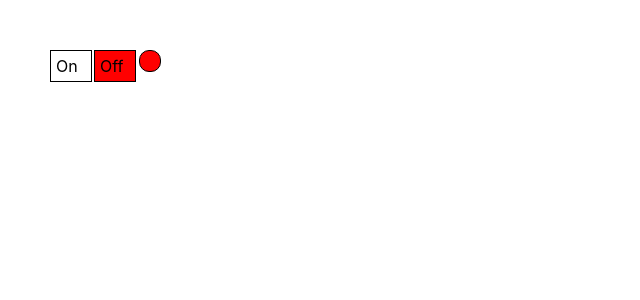
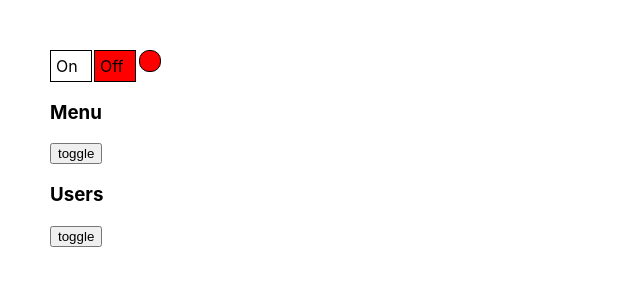
Before and after one commit to VladTomchuk/react_kabzda_19_09_2023, a React (Create React App) app: page / in a window 1280 px wide. Shown: the top 300 px of the page, without its empty margins (0-640 px from the left). Built offline with nearby package versions, Linux system fonts and the light colour scheme.

Commit message:
06.UseState_react. Made unControlled Accordion with toggle button.

```diff
--- a/src/App.tsx
+++ b/src/App.tsx
@@ -1,6 +1,7 @@
 import React from 'react';
 import './App.css';
 import {OnOff} from "./components/OnOff";
+import {Accordion} from "./components/Accordion";
 
 const App = () => {
     return (
@@ -16,8 +17,8 @@
             {/*<Rating value={3}/>*/}
             {/*<Rating value={4}/>*/}
             {/*<Rating value={5}/>*/}
-            {/*<Accordion title={"Menu"} collapsed={true}/>*/}
-            {/*<Accordion title={"Users"} collapsed={false}/>*/}
+            <Accordion title={"Menu"}/>
+            <Accordion title={"Users"}/>
         </div>
     );
 }
--- a/src/components/Accordion.tsx
+++ b/src/components/Accordion.tsx
@@ -1,15 +1,19 @@
-import React from "react";
+import React, {useState} from "react";
 
 
 type AccordionPropsType = {
     title: string
-    collapsed: boolean
+    // collapsed: boolean
 }
 export const Accordion = (props: AccordionPropsType) => {
+
+    let [collapsed, setCollapsed] = useState(true)
+
     return (
         <div>
             <AccordionTitle title={props.title}/>
-            { !props.collapsed && <AccordionBody/>}
+            <button onClick={() => {setCollapsed(!collapsed)}}>toggle</button>
+            {!collapsed && <AccordionBody/>}
         </div>
     )
 }
```
